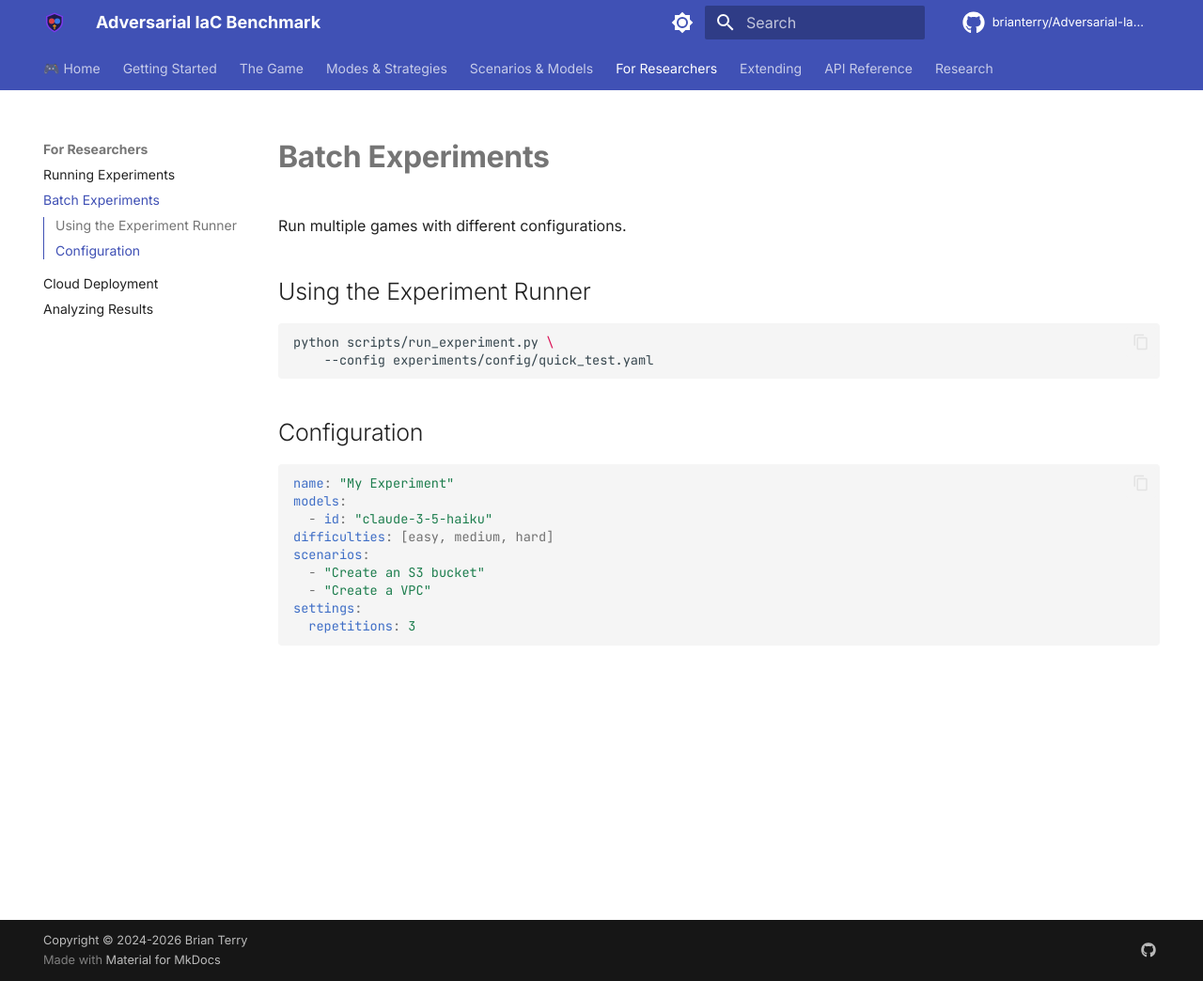
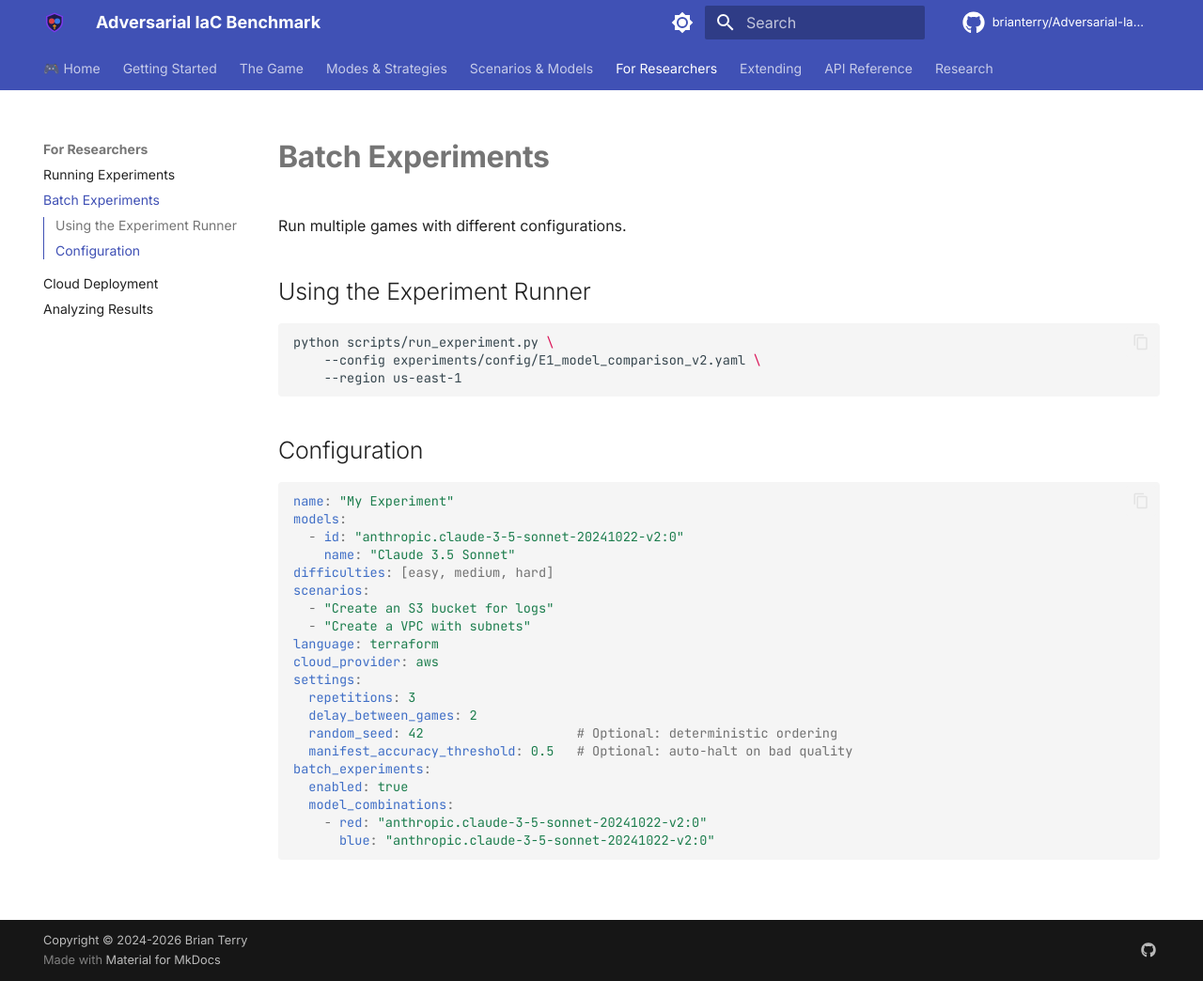
Before and after one commit to brianterry/Adversarial-IaC-Evaluation, an MkDocs documentation site: the page built from docs/experiments/batch.md, in a window 1280 px wide and 1044 px high. Shown: the whole window at 94% size. Built offline with MkDocs 1.6.1 and Material for MkDocs 9.7.7, drawn with Linux system fonts in a browser that asks for light colours; comment, search, counter and statistics services are not loaded.

Commit message:
Cleanup: fix references, wire cost tracker, sync deps, update exports
- Move rerun_plan.pdf to docs/research/
- Fix broken config paths in run_experiment.py and batch.md
- Wire cost_tracker into experiment runner (per-game + summary)
- Sync requirements.txt with pyproject.toml (add questionary, scipy, langchain-google-genai)
- Update src/utils/__init__.py to export response_sanitizer and cost_tracker

Made-with: Cursor

````diff
--- a/docs/experiments/batch.md
+++ b/docs/experiments/batch.md
@@ -6,7 +6,8 @@ Run multiple games with different configurations.
 
 ```bash
 python scripts/run_experiment.py \
-    --config experiments/config/quick_test.yaml
+    --config experiments/config/E1_model_comparison_v2.yaml \
+    --region us-east-1
 ```
 
 ## Configuration
@@ -14,11 +15,22 @@ python scripts/run_experiment.py \
 ```yaml
 name: "My Experiment"
 models:
-  - id: "claude-3-5-haiku"
+  - id: "anthropic.claude-3-5-sonnet-20241022-v2:0"
+    name: "Claude 3.5 Sonnet"
 difficulties: [easy, medium, hard]
 scenarios:
-  - "Create an S3 bucket"
-  - "Create a VPC"
+  - "Create an S3 bucket for logs"
+  - "Create a VPC with subnets"
+language: terraform
+cloud_provider: aws
 settings:
   repetitions: 3
+  delay_between_games: 2
+  random_seed: 42                    # Optional: deterministic ordering
+  manifest_accuracy_threshold: 0.5   # Optional: auto-halt on bad quality
+batch_experiments:
+  enabled: true
+  model_combinations:
+    - red: "anthropic.claude-3-5-sonnet-20241022-v2:0"
+      blue: "anthropic.claude-3-5-sonnet-20241022-v2:0"
 ```
--- a/requirements.txt
+++ b/requirements.txt
@@ -2,9 +2,10 @@
 langgraph>=0.0.40
 langchain>=0.1.0
 langchain-openai>=0.0.5
+langchain-google-genai>=1.0.0
 langchain-core>=0.1.0
 langchain-aws>=0.1.0
-boto3>=1.34.0
+boto3>=1.42.0
 
 # CLI and utilities
 click>=8.1.0
@@ -12,12 +13,14 @@ rich>=13.0.0
 python-dotenv>=1.0.0
 pydantic>=2.0.0
 PyYAML>=6.0
+questionary>=2.0.0
 
 # Analysis
 pandas>=2.0.0
 numpy>=1.24.0
 matplotlib>=3.7.0
 seaborn>=0.12.0
+scipy>=1.11.0
 
 # Development
 pytest>=7.4.0
````
Also changed, not shown: src/utils/__init__.py (+7 -1 lines), 3 other files.
